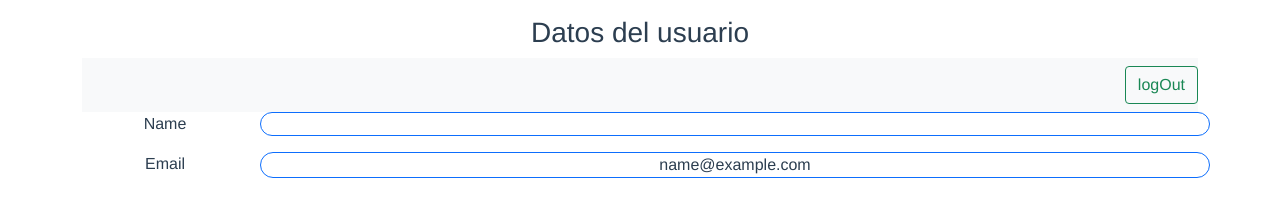
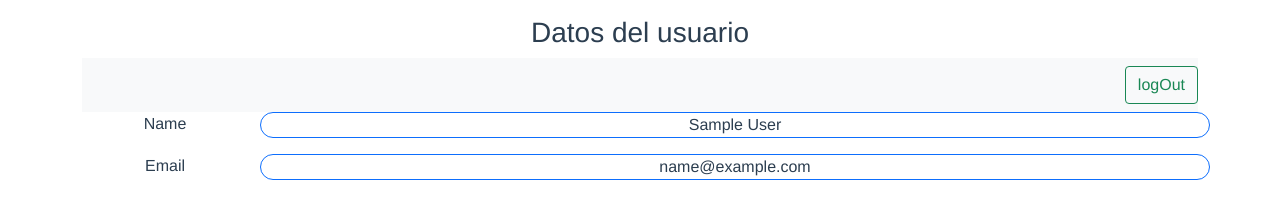
Before and after one commit to totomateo/semana-3-56-front, a Vue app: page /Home in a window 1280 px wide. Shown: the top 203 px of the page. Built offline with nearby package versions, Linux system fonts and the light colour scheme; sample sign-in values are in the browser's storage.

Commit message:
Otro cambio

```diff
--- a/src/components/TheHome.vue
+++ b/src/components/TheHome.vue
@@ -16,7 +16,7 @@
         <label class="col-sm-2">Name</label>
         <div class="col-sm-10 border border-primary rounded-pill">
           <p class="m-0">
-            {{ user.nombre }}
+            {{ user.name }}
           </p>
         </div>
       </div>
--- a/src/components/auth/TheLogin.vue
+++ b/src/components/auth/TheLogin.vue
@@ -49,8 +49,8 @@ export default {
     async signinUser() {
       try {
         let response = await this.$http.post("/api/auth/signin", this.signin);
-        console.log(response);
-        let token = response.data.tokenReturn;
+        console.log(response.data.user);
+        let token = response.data.accessToken;
         let user = response.data.user;
 
         localStorage.setItem("jwt", token);
```
